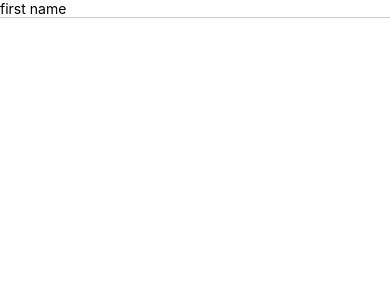
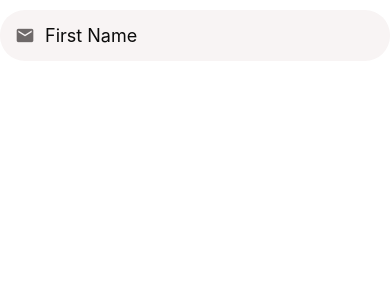
Before and after one commit to shrikantkalar023/learning-React-Native, a React Native app: screen / in a window 390 px wide. Shown: the top 300 px of the page. Built offline with nearby package versions, Linux system fonts and the light colour scheme.

Commit message:
App Text Input component

```diff
--- a/App.tsx
+++ b/App.tsx
@@ -1,23 +1,12 @@
-import { useState } from "react";
-import { Text, TextInput } from "react-native";
 import { GestureHandlerRootView } from "react-native-gesture-handler";
+import AppTextInput from "./app/components/AppTextInput";
 import Screen from "./app/components/Screen";
 
 export default function App() {
-  const [firstName, setFirstName] = useState("");
-
   return (
     <GestureHandlerRootView style={{ flex: 1 }}>
       <Screen>
-        <Text>{firstName}</Text>
-        <TextInput
-          onChangeText={(text) => setFirstName(text)}
-          placeholder="first name"
-          style={{
-            borderBottomColor: "#ccc",
-            borderBottomWidth: 1,
-          }}
-        />
+        <AppTextInput icon="email" placeholder="First Name" />
       </Screen>
     </GestureHandlerRootView>
   );
--- /dev/null
+++ b/app/components/AppTextInput.tsx
@@ -0,0 +1,51 @@
+import { MaterialCommunityIcons } from "@expo/vector-icons";
+import {
+  Platform,
+  StyleSheet,
+  TextInput,
+  TextInputProps,
+  View,
+} from "react-native";
+import colors from "../config/colors";
+import { IconNames } from "../config/iconNames";
+
+interface Props extends TextInputProps {
+  icon?: IconNames;
+}
+
+const AppTextInput = ({ icon, ...textInputProps }: Props) => {
+  return (
+    <View style={styles.container}>
+      {icon && (
+        <MaterialCommunityIcons name={icon} size={20} color={colors.medium} />
+      )}
+      <TextInput style={styles.textInput} {...textInputProps} />
+    </View>
+  );
+};
+
+export default AppTextInput;
+
+const styles = StyleSheet.create({
+  container: {
+    backgroundColor: colors.light,
+    borderRadius: 25,
+    flexDirection: "row",
+    padding: 15,
+    marginVertical: 10,
+    gap: 10,
+  },
+  textInput: {
+    color: colors.dark,
+    fontSize: 18,
+    width: "100%",
+    ...Platform.select({
+      ios: {
+        fontFamily: "Avenir",
+      },
+      android: {
+        fontFamily: "Roboto",
+      },
+    }),
+  },
+});
--- a/app/config/colors.ts
+++ b/app/config/colors.ts
@@ -5,6 +5,7 @@ const colors = {
   white: "#fff",
   medium: "#6e6969",
   light: "#f8f4f4",
+  dark: "#0c0c0c",
   danger: "#ff5252",
 };
 
```
